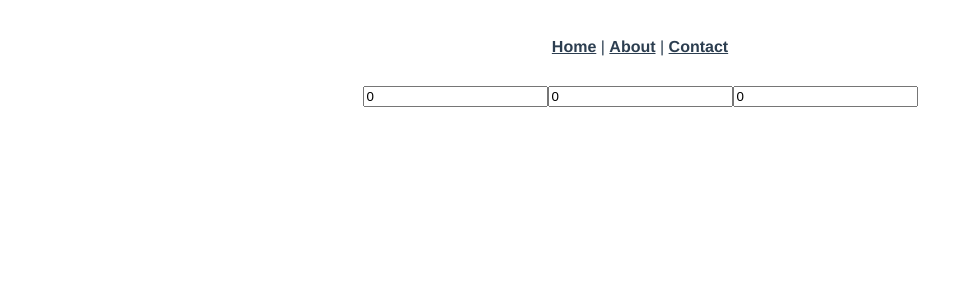
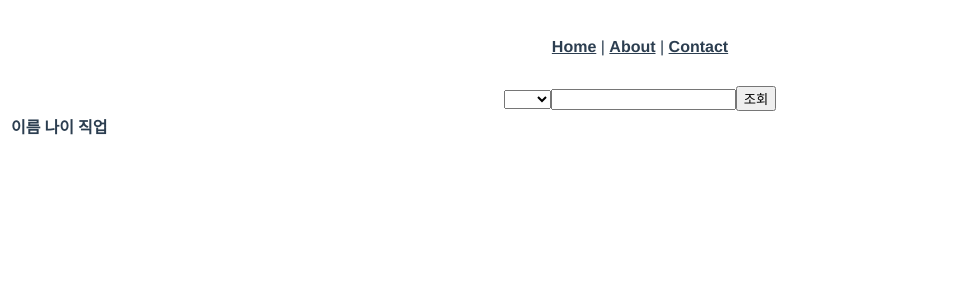
Before and after one commit to manyyeon/study_vue, a Vue app: page /dataBindingExample in a window 1280 px wide. Shown: the top 300 px of the page, without its empty margins (0-969 px from the left). Built offline with nearby package versions, Linux system fonts and the light colour scheme.

Commit message:
조회화면, 저장화면 실습 - search

```diff
--- a/src/views/DataBindingExample.vue
+++ b/src/views/DataBindingExample.vue
@@ -1,8 +1,30 @@
 <template>
   <div>
-    <input type="text" v-model.number="x1" />
-    <input type="text" v-model.number="x2" />
-    <input type="text" v-model="y" />
+    <select v-model="selectedCity">
+      <option :value="city.code" :key="i" v-for="(city, i) in cityList">
+        {{ city.name }}
+      </option>
+    </select>
+    <input type="text" v-model="userName" @keyup.enter="searchUserList" />
+    <button type="button" @click="searchUserList">조회</button>
+  </div>
+  <div>
+    <table>
+      <thead>
+        <tr>
+          <th>이름</th>
+          <th>나이</th>
+          <th>직업</th>
+        </tr>
+      </thead>
+      <tbody>
+        <tr :key="i" v-for="(person, i) in userList">
+          <td>{{ person.name }}</td>
+          <td>{{ person.age }}</td>
+          <td>{{ person.job }}</td>
+        </tr>
+      </tbody>
+    </table>
   </div>
 </template>
 
@@ -11,24 +33,45 @@ export default {
   components: {},
   data() {
     return {
-      x1: 0,
-      x2: 0,
-      y: 0,
+      cityList: [
+        { name: "서울", code: "02" },
+        { name: "부산", code: "21" },
+        { name: "제주", code: "064" },
+      ],
+      selectedCity: "",
+      userName: "",
+      userList: [],
     };
-  },
-  watch: {
-    x1() {
-      this.y = this.x1 + this.x2;
-    },
-    x2() {
-      this.y = this.x1 + this.x2;
-    },
   },
   setup() {},
   created() {},
   mounted() {},
   unmounted() {},
-  methods: {},
+  methods: {
+    searchUserList() {
+      // const selectedCity = this.selectedCity;
+      // const userName = this.userName;
+      const params = {
+        selectedCity: this.selectedCity,
+        userName: this.userName,
+      };
+      console.log(params);
+
+      this.userList = this.getUserList();
+    },
+    getUserList(params) {
+      console.log(params);
+
+      let list = [
+        { name: "유재석", age: 50, job: "연예인" },
+        { name: "하하", age: 30, job: "연예인" },
+        { name: "양세찬", age: 35, job: "연예인" },
+        { name: "김종국", age: 40, job: "연예인" },
+      ];
+
+      return list;
+    },
+  },
 };
 </script>
 
```
Also changed, not shown: src/views/SearchExample.vue (added).
